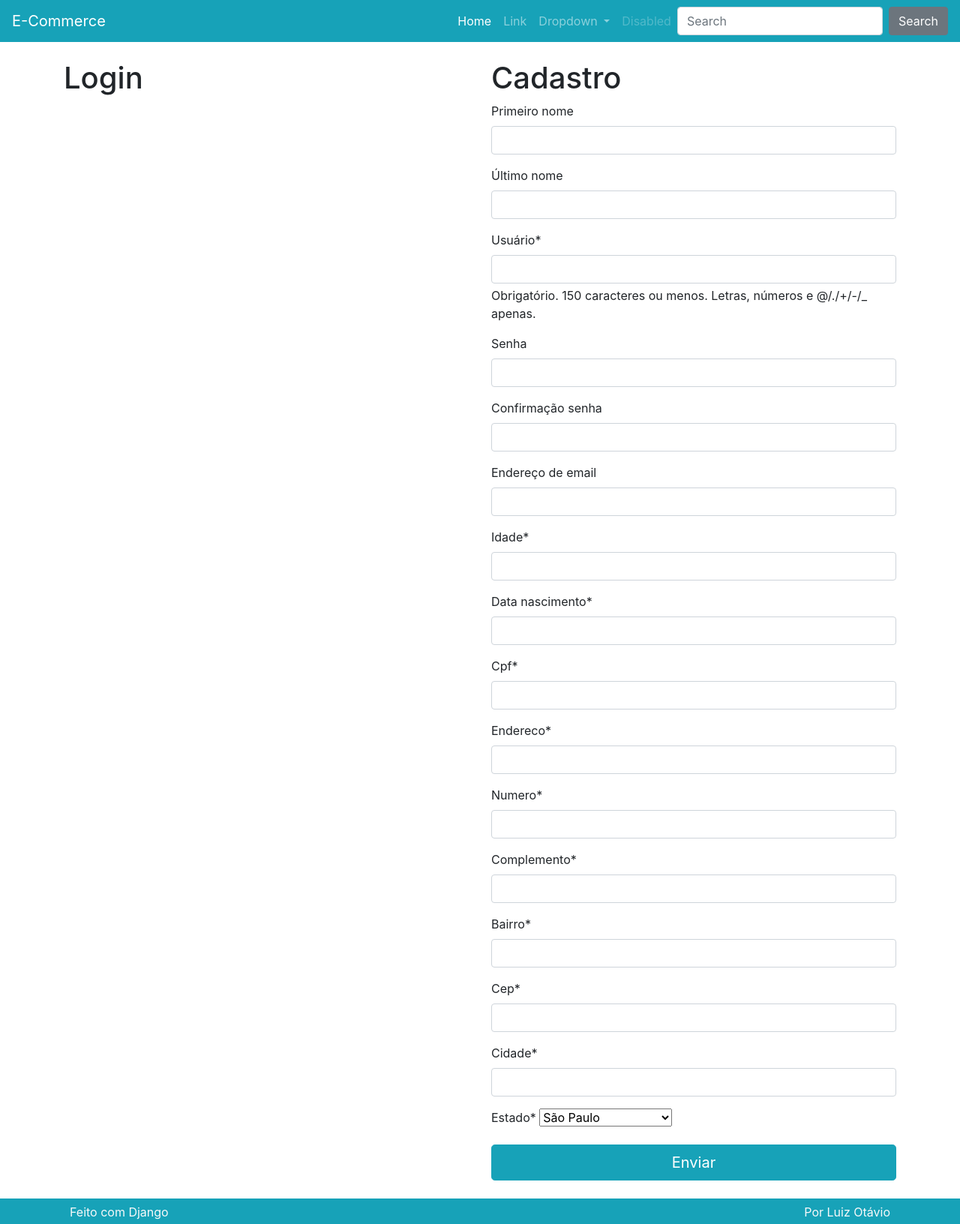
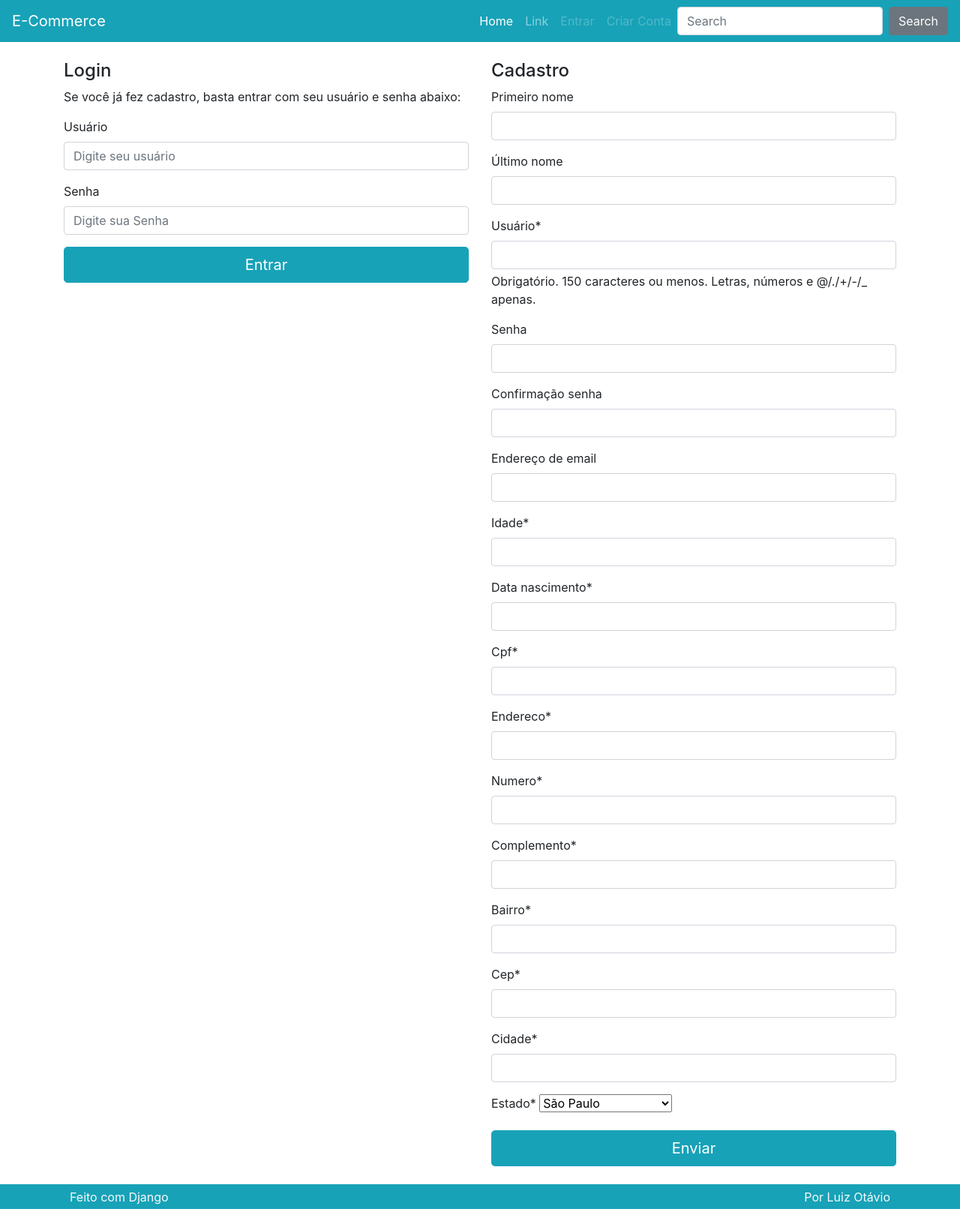
Before and after one commit to CarlosSergioOliveira1985/Ecommerce-Djando-2026, a Django app: page /perfil/ in a window 1280 px wide. Shown: the whole page at 75% size. Run offline with Django 5.2, Linux system fonts and the light colour scheme; some libraries are stand-ins or nearby versions.

Commit message:
criando login e logout

```diff
--- a/perfil/templates/perfil/atualizar.html
+++ b/perfil/templates/perfil/atualizar.html
@@ -1,5 +1,8 @@
 {% extends "perfil/criar.html" %}
 
 {% block titulocadastro %}
-<h1>Atualizar dados</h1>
+<h4>Atualizar dados</h4>
+<p>
+    Utilize o formulário a seguir para seus dados
+</p>
 {% endblock titulocadastro %}
--- a/perfil/templates/perfil/criar.html
+++ b/perfil/templates/perfil/criar.html
@@ -7,14 +7,28 @@
 
     {% if not request.user.is_authenticated %}
     <div class="col-lg">
-        <h1>Login</h1>
+        <h4>Login</h4>
+        <p>Se você já fez cadastro, basta entrar com seu usuário e senha abaixo:</p>
+
+        <form method='POST' action="{% url "perfil:login" %}">
+            {% csrf_token %}
+            <div class="form-group">
+                <label for="InputUsuario1">Usuário</label>
+                <input type="text" name='username' class="form-control" id="InputUsuario1" aria-describedby="usuarioHelp" placeholder="Digite seu usuário">
+            </div>
+            <div class="form-group">
+                <label for="exampleInputPassword1">Senha</label>
+                <input type="password" name='password' class="form-control" id="exampleInputPassword1" placeholder="Digite sua Senha">
+            </div>
+            <button type="submit" class="btn btn-primary btn-block btn-lg ">Entrar</button>
+            </form>
     </div>
     {% endif %}
 
 
     <div class="col-lg">
         {% block titulocadastro %}
-        <h1>Cadastro</h1>
+        <h4>Cadastro</h4>
         {% endblock titulocadastro %}
         <form method="POST" action="" >
         {% csrf_token %}
--- a/perfil/views.py
+++ b/perfil/views.py
@@ -1,9 +1,10 @@
-from django.shortcuts import render, get_object_or_404
+from django.shortcuts import render, get_object_or_404, redirect
 from django.views.generic.list import ListView
 from django.views  import View
 from django.http import HttpResponse
 from django.contrib.auth import authenticate, login
 from django.contrib.auth.models import User
+from django.contrib import messages
 import copy
 
 from . import models
@@ -107,7 +108,21 @@ class Criar(BasePerfil):
                 login(self.request, autentica)
         self.request.session['carrinho'] = self.carrinho
         self.request.session.save()
+
+        messages.success(
+            self.request,
+            'Seu cadastro foi criado ou atualizado com sucesso'
+
+        )
+        messages.success(
+            self.request,
+            'você fez login e pode concluir sua compra'
+
+        )
+        return redirect('perfil:criar')
         return self.renderizar
+
+
 
 
 class Atualizar(BasePerfil):
--- a/templates/parciais/nav.html
+++ b/templates/parciais/nav.html
@@ -16,21 +16,30 @@
             <li class="nav-item">
                 <a class="nav-link" href="#">Link</a>
             </li>
+
+
+            {% if request.user.is_authenticated %}
             <li class="nav-item dropdown">
                 <a class="nav-link dropdown-toggle" href="#" id="navbarDropdown" role="button" data-toggle="dropdown"
                     aria-haspopup="true" aria-expanded="false">
-                    Dropdown
+                    Conta
                 </a>
                 <div class="dropdown-menu" aria-labelledby="navbarDropdown">
-                    <a class="dropdown-item" href="#">Action</a>
-                    <a class="dropdown-item" href="#">Another action</a>
-                    <div class="dropdown-divider"></div>
-                    <a class="dropdown-item" href="#">Something else here</a>
+                    <a class="dropdown-item" href="{% url "perfil:criar" %}">Atualizar</a>
+                    <a class="dropdown-item" href="{% url "perfil:logout" %}">Sair</a>
+
                 </div>
             </li>
+            {% else %}
+
             <li class="nav-item">
-                <a class="nav-link disabled" href="#">Disabled</a>
+                <a class="nav-link disabled" href="{% url "perfil:criar" %}">Entrar</a>
             </li>
+            <li class="nav-item">
+                <a class="nav-link disabled" href="{% url "perfil:criar" %}">Criar Conta</a>
+            </li>
+
+            {% endif %}
 
 
             {% if request.session.carrinho %}
```
